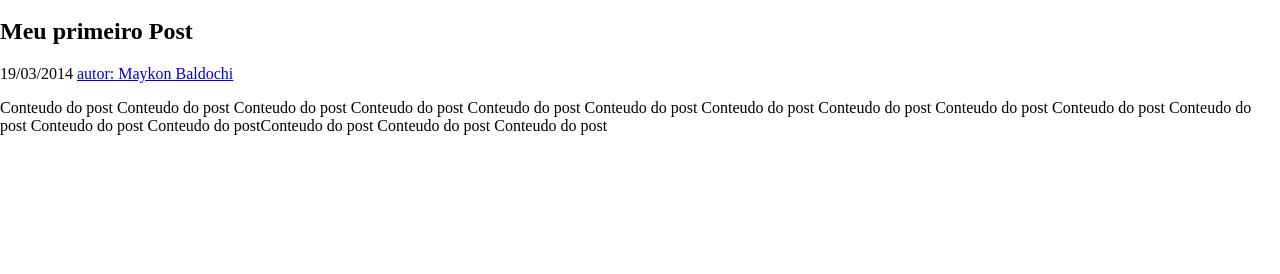
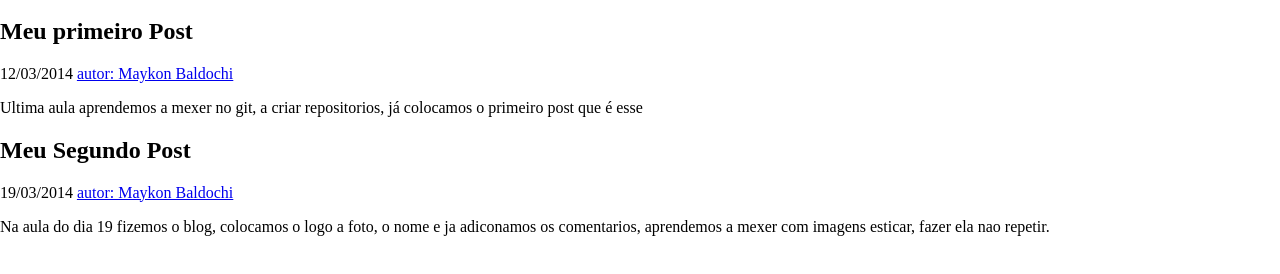
Before and after one commit to maykonbaldochi/maykonbaldochi.github.io, a plain HTML site: page index.html in a window 1280 px wide. Shown: the part 382-656 px from the top of the page. Drawn offline with Linux system fonts and the light colour scheme.

Commit message:
modificado 19-3-2014 com segundo post

```diff
--- a/index.html
+++ b/index.html
@@ -28,11 +28,13 @@
     </div>
 
 	<h2> Meu primeiro Post</h2>
+	<p> 12/03/2014 <a href="#">autor: Maykon Baldochi</a></p>
+    <p> Ultima aula aprendemos a mexer no git, a criar repositorios, já colocamos o primeiro post que é esse</p>
+
+    <h2> Meu Segundo Post</h2>
 	<p> 19/03/2014 <a href="#">autor: Maykon Baldochi</a></p>
-    <p> Conteudo do post Conteudo do post Conteudo do post Conteudo do post
-    	Conteudo do post Conteudo do post Conteudo do post Conteudo do post
-    	Conteudo do post Conteudo do post Conteudo do post Conteudo do post
-    	Conteudo do postConteudo do post Conteudo do post Conteudo do post</p>
+    <p> Na aula do dia 19 fizemos o blog, colocamos o logo a foto, o nome e ja adiconamos os comentarios, aprendemos a mexer com imagens esticar, fazer ela nao repetir.</p>
+
 </body>
 
 </html>
```
